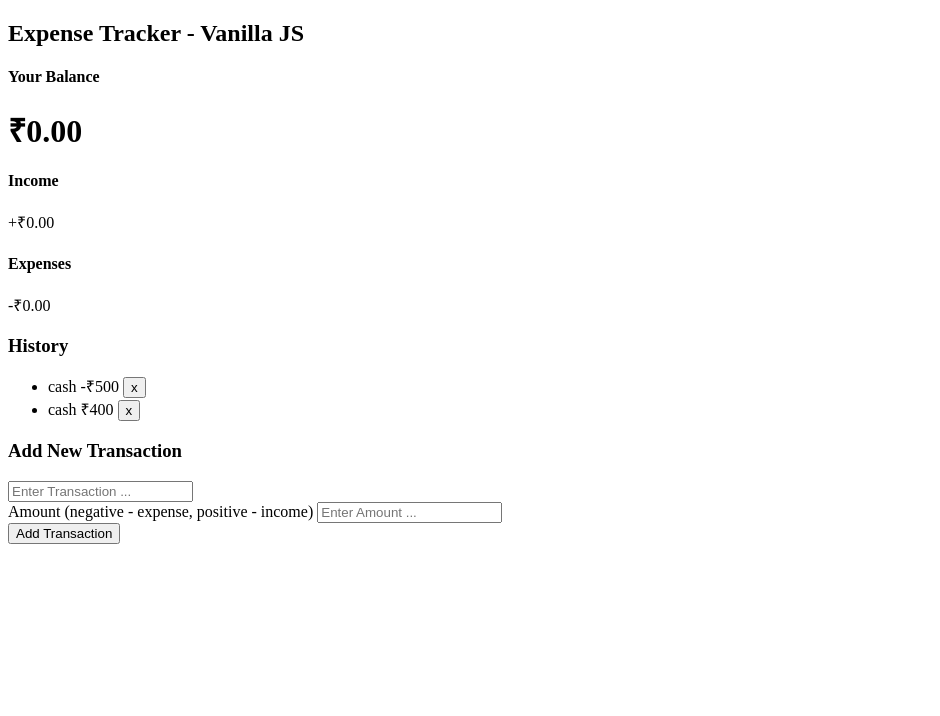
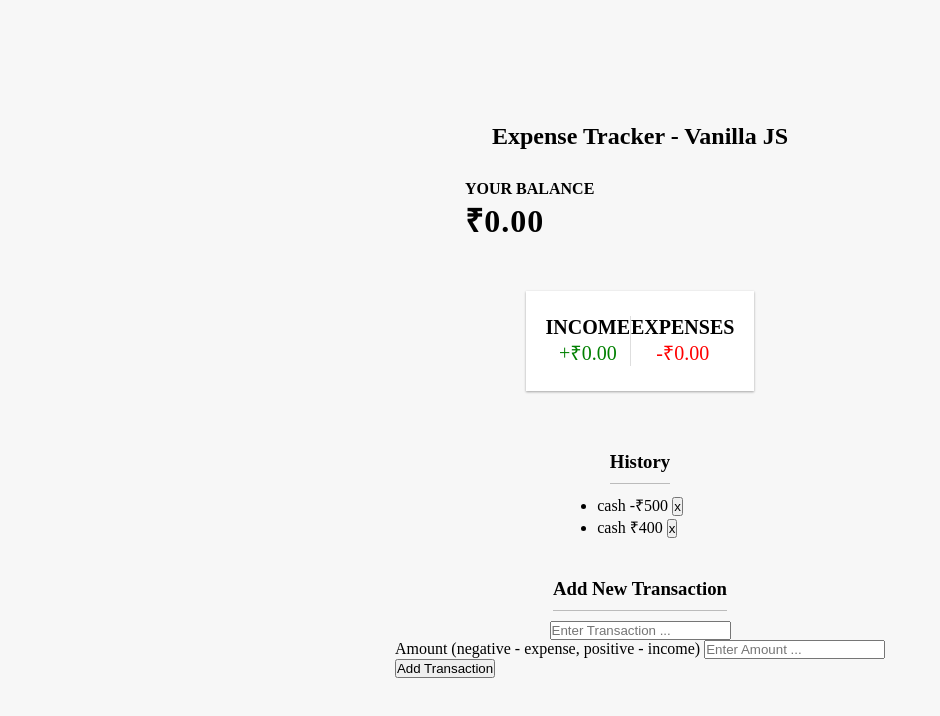
Before and after one commit to partha7978/Expense-Tracker, a plain HTML site: page index.html in a window 1280 px wide. Shown: the whole page, without its empty margins (0-940 px from the left). Drawn offline with Linux system fonts and the light colour scheme.

Commit message:
adding css

```diff
--- a/index.html
+++ b/index.html
@@ -16,12 +16,12 @@
     </div>
 
     <div class="exp-container">
-        <div>
+        <div class="money">
             <h4>Income</h4>
             <p id="money-plus" class="money-plus">+₹0.00</p>
         </div>
 
-        <div>
+        <div class="money">
             <h4>Expenses</h4>
             <p id="money-minus" class="money-minus">-₹0.00</p>
         </div>
--- a/style.css
+++ b/style.css
@@ -0,0 +1,70 @@
+* {
+    margin: 0;
+    padding: 0;
+    box-sizing: border-box;
+}
+html {
+    font-size:16px;
+}
+
+body {
+
+
+    background-color: #f7f7f7;
+    display: flex;
+    flex-direction: column;
+    align-items: center;
+    justify-content:center;
+    min-height: 100vh;
+    margin: 0;
+}
+
+.container {
+    margin: 30px  auto;
+    width: 350px;
+}
+
+h1 {
+    letter-spacing: 1px;
+    margin: 0;
+}
+
+h3 {
+    border-bottom:  1px solid #bbb;
+    padding-bottom: 10px;
+    margin: 40px 0 10px;
+}
+
+h4 {
+    text-transform: uppercase;
+}
+
+.exp-container {
+    background-color: #fff;
+    box-shadow: 0 1px 3px rgba(0, 0, 0, 0.12), 0 1px 2px rgba(0, 0, 0,0.24);
+    padding: 20px;
+    display: flex;
+    justify-content: space-between;
+    margin: 20px 0;
+}
+
+.exp-container > div {
+    flex: 1;
+    text-align: center;
+}
+
+.exp-container > div:first-of-type{
+    border-right: 1px solid #dedede;
+}
+
+.money {
+    font-size: 20px;
+    margin: 5px 0;
+}
+
+.money-plus {
+    color: green;
+}
+.money-minus {
+    color: red;
+}
```
